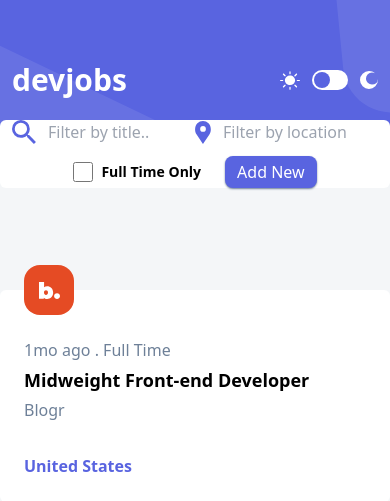
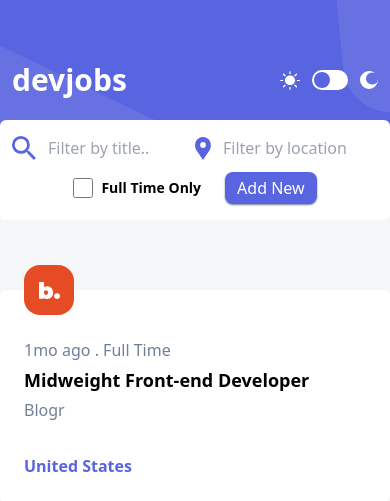
Before and after one commit to Fatma-M/dev-jobs-app, a Flask app: page / in a window 390 px wide. Shown: the top 501 px of the page. Run offline with Flask 3, Linux system fonts and the light colour scheme.

Commit message:
small screens style updated

```diff
--- a/static/css/output.css
+++ b/static/css/output.css
@@ -1050,6 +1050,11 @@ video {
   padding-bottom: 2.25rem;
 }
 
+.py-4 {
+  padding-top: 1rem;
+  padding-bottom: 1rem;
+}
+
 .text-center {
   text-align: center;
 }
@@ -1473,6 +1478,11 @@ input:-webkit-autofill:active {
     padding-right: 3rem;
   }
 
+  .sm\:py-0 {
+    padding-top: 0px;
+    padding-bottom: 0px;
+  }
+
   .sm\:text-left {
     text-align: left;
   }
--- a/templates/index.html
+++ b/templates/index.html
@@ -1,7 +1,7 @@
 {% extends "layout.html" %} {% block body %}
 <!-- HEADER SEARCH DIV -->
 <div
-  class="filter container mx-auto bg-white dark:bg-darkThemeBG flex flex-col md:flex-row items-center md:justify-between justify-center gap-3 absolute top-[120px] rounded-md md:px-6 md:h-[80px] sm:px-12 px-3">
+  class="filter container mx-auto bg-white dark:bg-darkThemeBG flex flex-col md:flex-row items-center md:justify-between justify-center gap-3 absolute top-[120px] rounded-md md:h-[80px] md:px-6 sm:px-12 px-3 py-4 sm:py-0">
   <div class="flex items-center justify-between h-full flex-[2]">
     <!-- filter by title... -->
     <div
```
